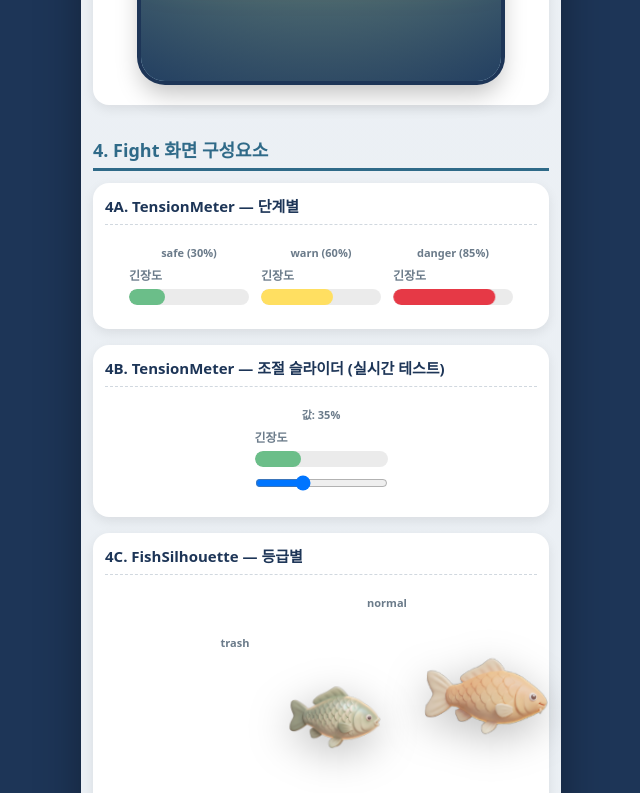
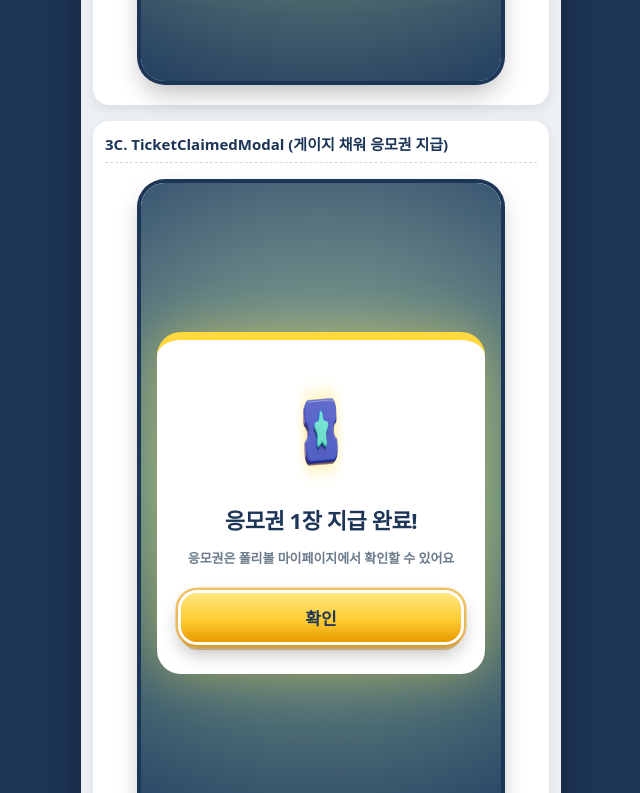
Before and after one commit to JHS-HECTO/polyball-fishing, a Next.js app: page /qa in a window 1280 px wide. Shown: the part 8420-9213 px from the top of the page, without its empty margins (319-959 px from the left). Built offline with nearby package versions, Linux system fonts and the light colour scheme.

Commit message:
feat: TicketClaimedModal for progress claim, Gemini fight-bg image, source-aware grant flow

```diff
--- a/app/qa/page.tsx
+++ b/app/qa/page.tsx
@@ -8,6 +8,7 @@ import { useState } from 'react';
 import { TicketProgress } from 'components/TicketProgress';
 import { ResultModal } from 'components/ResultModal';
 import { GoldenRewardModal } from 'components/GoldenRewardModal';
+import { TicketClaimedModal } from 'components/TicketClaimedModal';
 import { FishSilhouette } from 'components/Fight/FishSilhouette';
 import { TensionMeter } from 'components/Fight/TensionMeter';
 import { Joystick } from 'components/Fight/Joystick';
@@ -115,8 +116,12 @@ export default function QAPage() {
       <Section title="3A. ad-prompt (광고 시청 권유)">
         <Phone><GoldenRewardModal mode="ad-prompt" onWatchAd={noop} onDecline={noop} /></Phone>
       </Section>
-      <Section title="3B. granted (응모권 지급 완료)">
+      <Section title="3B. granted (황금물고기 응모권 지급 완료)">
         <Phone><GoldenRewardModal mode="granted" count={1} onClose={noop} /></Phone>
+      </Section>
+
+      <Section title="3C. TicketClaimedModal (게이지 채워 응모권 지급)">
+        <Phone><TicketClaimedModal count={1} onClose={noop} /></Phone>
       </Section>
 
       {/* ─── Fight HUD pieces ─────────────────────────────────────────── */}
--- /dev/null
+++ b/components/TicketClaimedModal.module.scss
@@ -0,0 +1,77 @@
+.modal {
+  position: fixed;
+  inset: 0;
+  background: radial-gradient(circle at center, rgba(255, 217, 61, 0.3), rgba(29, 53, 87, 0.8));
+  z-index: 110;
+  display: flex;
+  align-items: center;
+  justify-content: center;
+  padding: var(--space-4);
+
+  &__card {
+    background: var(--colors-surface);
+    border-radius: var(--radius-lg);
+    padding: var(--space-6) var(--space-5);
+    display: flex;
+    flex-direction: column;
+    align-items: center;
+    gap: var(--space-3);
+    width: min(34rem, 100%);
+    text-align: center;
+    border-top: 0.8rem solid var(--colors-gold);
+    box-shadow: 0 0 5rem rgba(255, 217, 61, 0.4);
+  }
+
+  &__ticket {
+    width: 12rem;
+    height: 12rem;
+    perspective: 60rem;
+    display: flex;
+    align-items: center;
+    justify-content: center;
+  }
+
+  &__ticketImg {
+    width: 100%;
+    height: 100%;
+    object-fit: contain;
+    filter: drop-shadow(0 0 1.2rem rgba(255, 217, 61, 0.6));
+  }
+
+  &__title {
+    margin: 0;
+    font-size: 2.2rem;
+    font-weight: 900;
+    color: #1D3557;
+    letter-spacing: -0.02em;
+  }
+
+  &__subtitle {
+    margin: 0;
+    font-size: 1.3rem;
+    font-weight: 600;
+    color: #6B7B8A;
+    letter-spacing: -0.005em;
+  }
+
+  &__cta {
+    margin-top: var(--space-3);
+    width: 100%;
+    background: linear-gradient(180deg, #FFE680 0%, #FFCC33 55%, #E89B00 100%);
+    color: #1D3557;
+    font-size: 1.7rem;
+    font-weight: 900;
+    padding: var(--space-3) var(--space-5);
+    border-radius: 1.6rem;
+    box-shadow:
+      0 0 0 0.3rem #FFFFFF,
+      0 0 0 0.55rem rgba(232, 155, 0, 0.6),
+      0 0.8rem 0 rgba(180, 110, 0, 0.4),
+      0 1rem 2rem rgba(0, 0, 0, 0.3);
+    border: none;
+    cursor: pointer;
+    transition: transform 120ms ease;
+
+    &:active { transform: translateY(0.4rem); }
+  }
+}
--- /dev/null
+++ b/components/TicketClaimedModal.tsx
@@ -0,0 +1,50 @@
+'use client';
+
+import { motion } from 'framer-motion';
+import type { ComponentType } from 'react';
+import styles from './TicketClaimedModal.module.scss';
+
+// eslint-disable-next-line @typescript-eslint/no-explicit-any
+const MotionDiv = motion.div as ComponentType<any>;
+
+type Props = {
+  count?: number;
+  onClose: () => void;
+};
+
+// "Ticket granted" celebration used after a progress-bar claim. Distinct from
+// the golden-fish flow so the copy fits the source (player filled the gauge
+// and earned the ticket vs. caught a golden fish).
+export function TicketClaimedModal({ count = 1, onClose }: Props) {
+  return (
+    <MotionDiv
+      className={styles.modal}
+      initial={{ opacity: 0 }}
+      animate={{ opacity: 1 }}
+      exit={{ opacity: 0 }}
+    >
+      <MotionDiv
+        className={styles.modal__card}
+        initial={{ scale: 0.5, rotate: -8 }}
+        animate={{ scale: 1, rotate: 0 }}
+        transition={{ type: 'spring', stiffness: 240, damping: 18 }}
+      >
+        <MotionDiv
+          className={styles.modal__ticket}
+          animate={{ rotateY: [0, 360] }}
+          transition={{ duration: 1.6, repeat: Infinity, ease: 'linear' }}
+        >
+          {/* eslint-disable-next-line @next/next/no-img-element */}
+          <img src="/images/15-ticket.png" alt="응모권" className={styles.modal__ticketImg} draggable={false} />
+        </MotionDiv>
+
+        <h3 className={styles.modal__title}>응모권 {count}장 지급 완료!</h3>
+        <p className={styles.modal__subtitle}>응모권은 폴리볼 마이페이지에서 확인할 수 있어요</p>
+
+        <button className={styles.modal__cta} onClick={onClose}>
+          확인
+        </button>
+      </MotionDiv>
+    </MotionDiv>
+  );
+}
```
Also changed, not shown: app/page.tsx (+10 -0 lines), app/play/page.tsx (+16 -3 lines), components/Fight/FightOverlay.module.scss (+24 -12 lines), 2 other files (tests, documents, lock files or other folders).
